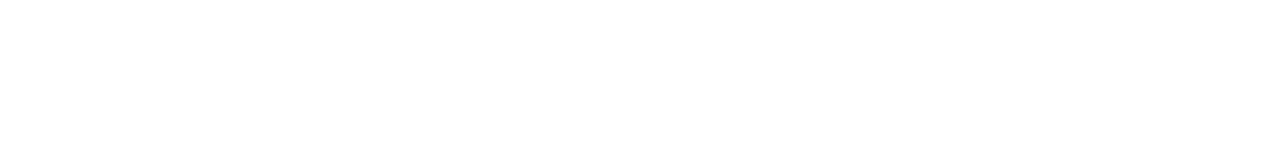
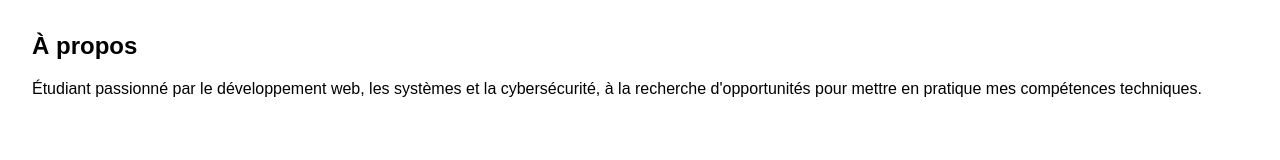
Before and after one commit to gdngucci11-bot/mon-cv, a plain HTML site: page index.html in a window 1280 px wide. Drawn offline with Linux system fonts and the light colour scheme.

Commit message:
mise en place de la section description

```diff
--- a/index.html
+++ b/index.html
@@ -9,5 +9,10 @@
 <body>
     <main id="cv">
     </main>
+
+<section id="description">
+    <h2>À propos</h2>
+    <p>Étudiant passionné par le développement web, les systèmes et la cybersécurité, à la recherche d'opportunités pour mettre en pratique mes compétences techniques.</p>
+</section>
 </body>
 </html>
```
